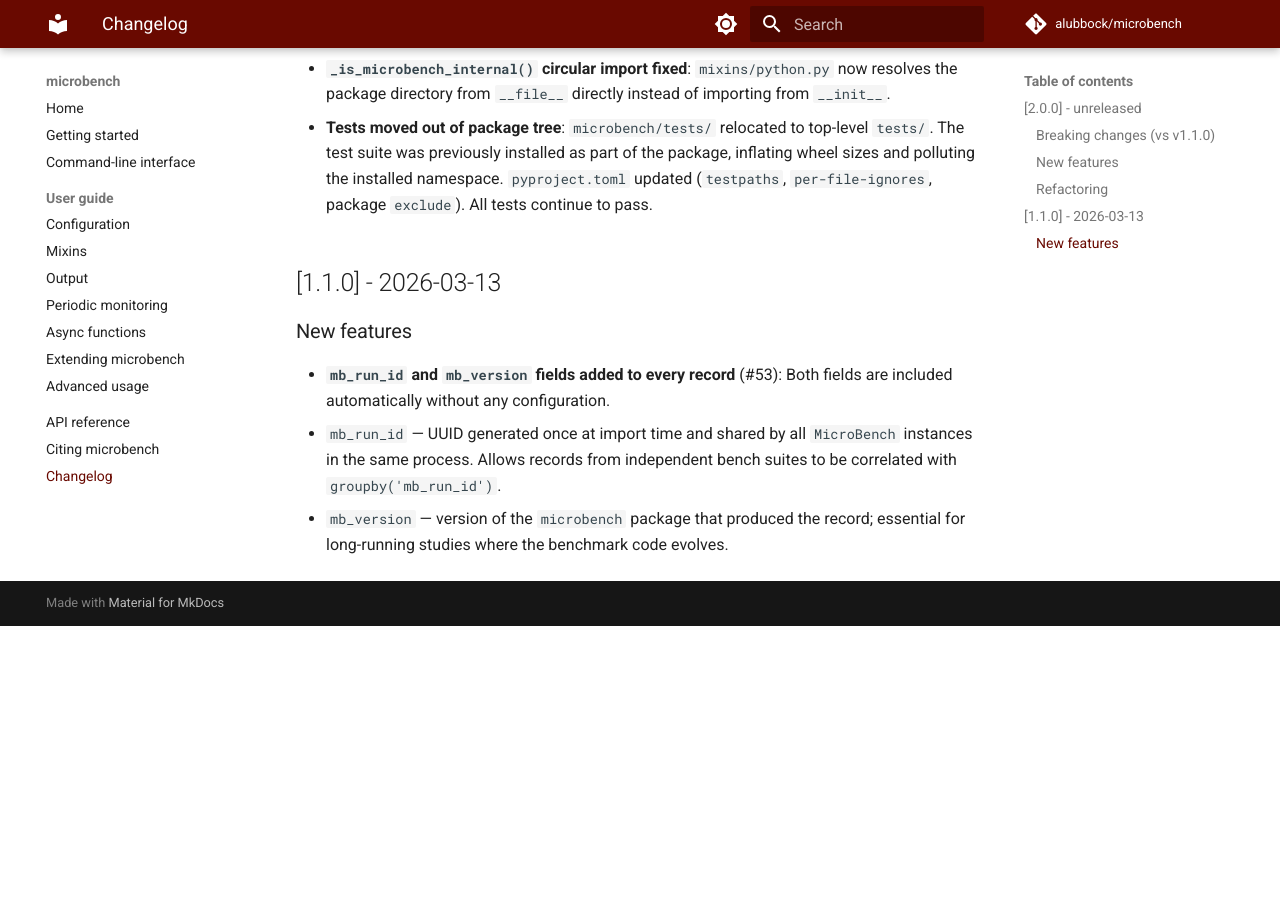
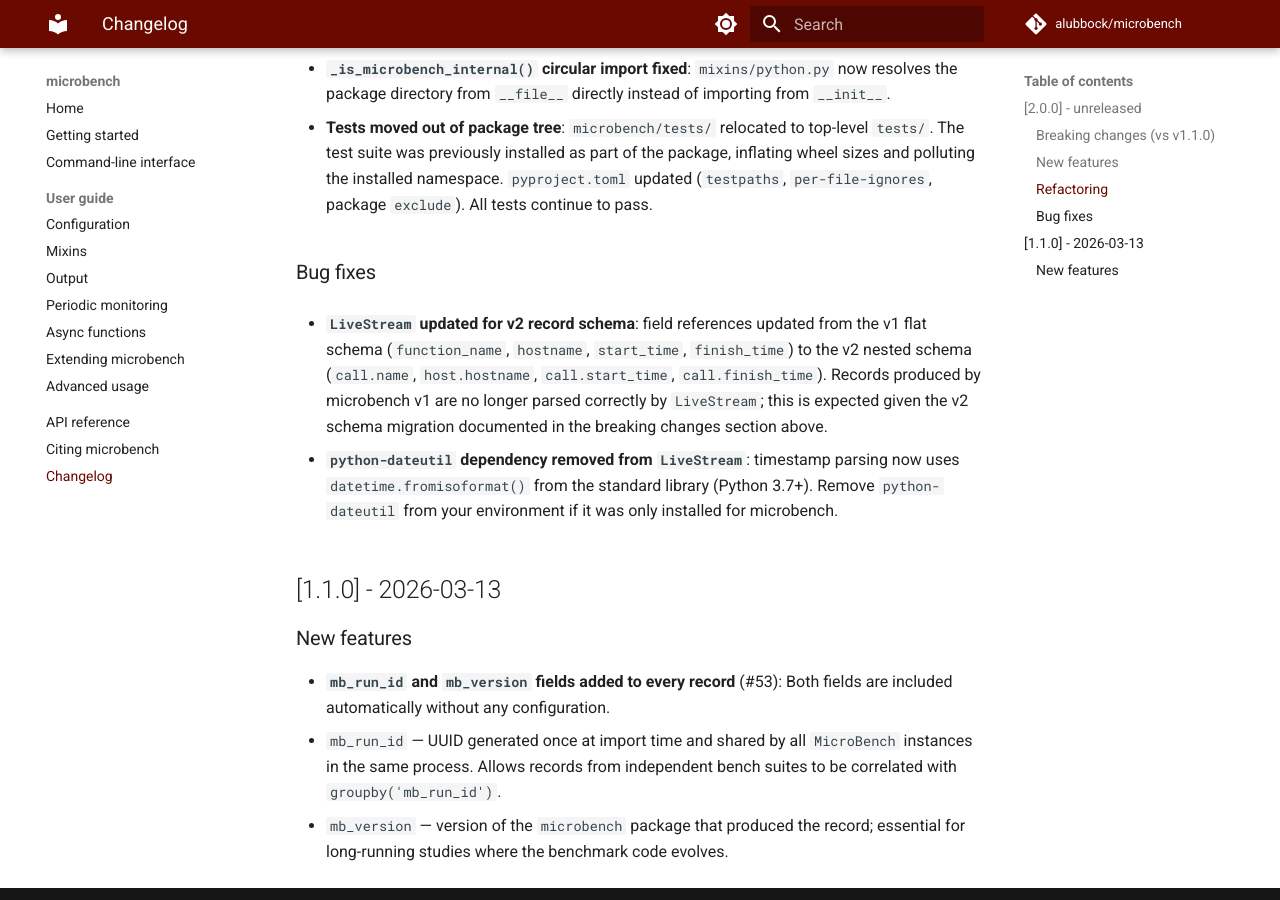
Before and after one commit to alubbock/microbench, an MkDocs documentation site: the page built from docs/changelog.md, in a window 1280 px wide and 900 px high, scrolled down 9489 px. Built offline with MkDocs 1.6.1 and Material for MkDocs 9.7.7, drawn with Linux system fonts in a browser that asks for light colours; comment, search, counter and statistics services are not loaded; the version menu is left out; before the commit the page ends 10115 px from its top, so only the background shows below that.

Commit message:
fix(livestream): update for v2 record schema and remove dateutil dependency (#96)
* fix(livestream): update stale field refs and remove dateutil dependency

- Replace dateutil.parser.parse() with datetime.fromisoformat() (stdlib, Python 3.7+)
- Update field references from flat v1 schema to v2 nested schema:
    function_name  -> call.name
    hostname       -> host.hostname
    start_time     -> call.start_time
    finish_time    -> call.finish_time

* fix(livestream): update tests and docs for v2 schema and stdlib datetime

- tests/test_livestream.py: rewrite fixtures to use v2 nested record schema
  (call.name, host.hostname, call.start_time, call.finish_time); add tests
  for process_runtime correctness and missing-field fallback to None
- CHANGELOG.md: add [2.0.0] Bug fixes section documenting schema change
  and python-dateutil removal with explicit migration note
- docs/index.md: remove stale python-dateutil dependency row for LiveStream
- docs/user-guide/advanced.md: remove pip install python-dateutil instruction

```diff
--- a/CHANGELOG.md
+++ b/CHANGELOG.md
@@ -416,6 +416,20 @@ Also includes all changes from v1.1.0.
   `pyproject.toml` updated (`testpaths`, `per-file-ignores`, package
   `exclude`). All tests continue to pass.
 
+### Bug fixes
+
+- **`LiveStream` updated for v2 record schema**: field references updated from
+  the v1 flat schema (`function_name`, `hostname`, `start_time`,
+  `finish_time`) to the v2 nested schema (`call.name`, `host.hostname`,
+  `call.start_time`, `call.finish_time`). Records produced by microbench v1
+  are no longer parsed correctly by `LiveStream`; this is expected given the
+  v2 schema migration documented in the breaking changes section above.
+
+- **`python-dateutil` dependency removed from `LiveStream`**: timestamp
+  parsing now uses `datetime.fromisoformat()` from the standard library
+  (Python 3.7+). Remove `python-dateutil` from your environment if it was
+  only installed for microbench.
+
 ## [1.1.0] - 2026-03-13
 
 ### New features
```
Also changed, not shown: CLAUDE.md (deleted, +0 -9 lines), docs/index.md (+1 -1 lines), docs/user-guide/advanced.md (+2 -2 lines), 2 other files.
